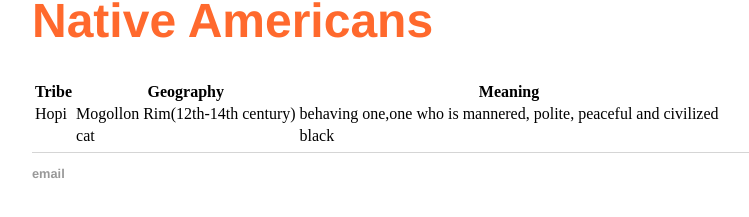
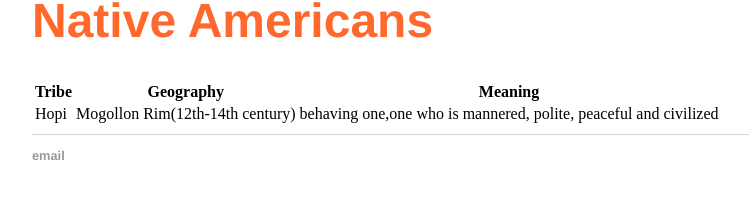
Before and after one commit to meerkatbhat/meerkatbhat, a Jekyll site: the page built from NA/index.html, in a window 1280 px wide. Shown: the part 117-334 px from the top of the page, without its empty margins (160-909 px from the left). Built offline with Jekyll 4.4.1, drawn with Linux system fonts in a browser that asks for light colours.

Commit message:
Update index.html

```diff
--- a/NA/index.html
+++ b/NA/index.html
@@ -27,8 +27,8 @@ title: Meera B
                 </tr>
                 <tr>
                     <td></td>
-                    <td>cat</td>
-                    <td>black</td>
+                    <td></td>
+                    <td></td>
                 </tr>
                 <tr>
                     <td></td>
```
